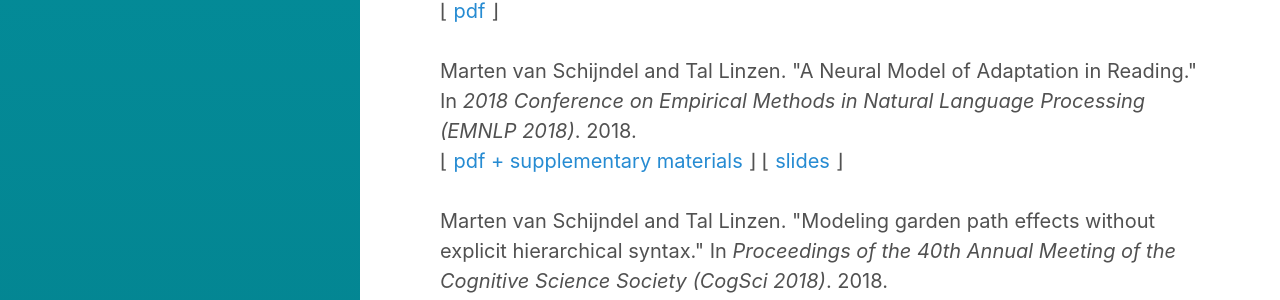
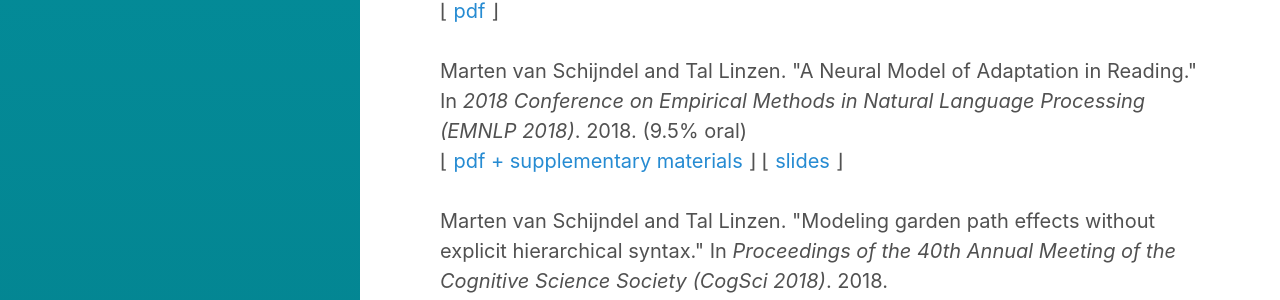
Before and after one commit to yexinqu/vansky.github.io, a Jekyll site: the page built from publications.html, in a window 1280 px wide. Shown: the part 854-1154 px from the top of the page. Built offline with Jekyll 4.4.1, drawn with Linux system fonts in a browser that asks for light colours.

Commit message:
updated cv

```diff
--- a/publications.html
+++ b/publications.html
@@ -24,7 +24,7 @@ Marten van Schijndel, Andy Exley, and William Schuler. "A Model of Language Proc
 Marten van Schijndel and Tal Linzen. "Can Entropy Explain Successor Surprisal Effects in Reading?" In <i>Proceedings of the Society for Computation in Linguistics (SCiL)</i>. 2019.
 <div class='dllinks'>&lfloor; <a href="/assets/pdf/vanschijndel_linzen-2018-scil.pdf">pdf</a> &rfloor;</div><br>
 
-Marten van Schijndel and Tal Linzen. "A Neural Model of Adaptation in Reading." In <i>2018 Conference on Empirical Methods in Natural Language Processing (EMNLP 2018)</i>. 2018.
+Marten van Schijndel and Tal Linzen. "A Neural Model of Adaptation in Reading." In <i>2018 Conference on Empirical Methods in Natural Language Processing (EMNLP 2018)</i>. 2018. (9.5% oral)
 <div class='dllinks'>&lfloor; <a href="/assets/pdf/vanschijndel_linzen-2018-emnlp_adapt-joint.pdf">pdf + supplementary materials</a> &rfloor; &lfloor; <a href="/assets/pdf/vanschijndel_linzen-2018-emnlp-slides.pdf">slides</a> &rfloor;</div><br>
 
 Marten van Schijndel and Tal Linzen. "Modeling garden path effects without explicit hierarchical syntax." In <i>Proceedings of the 40th Annual Meeting of the Cognitive Science Society (CogSci 2018)</i>. 2018.
```
Also changed, not shown: 2 other files.
